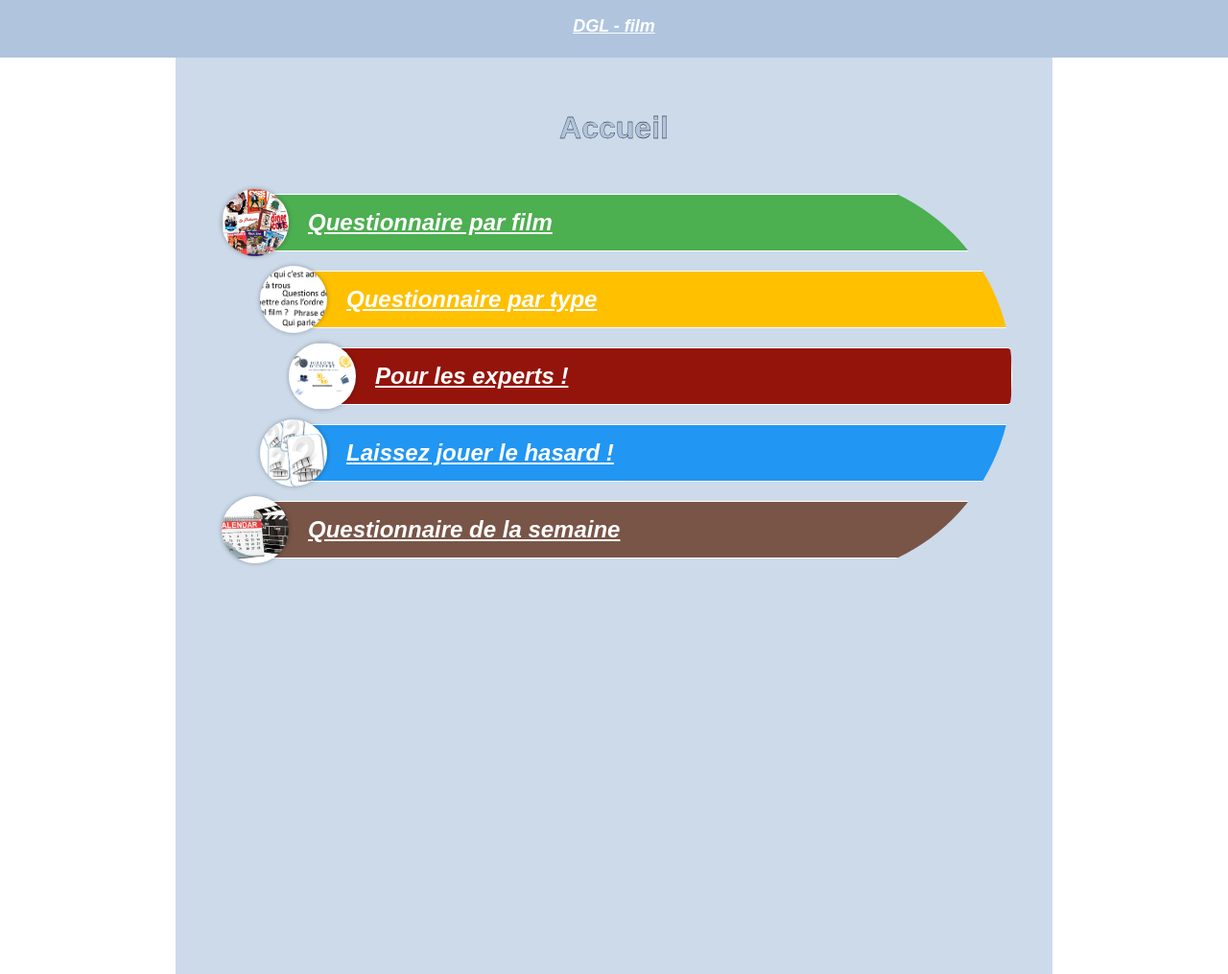
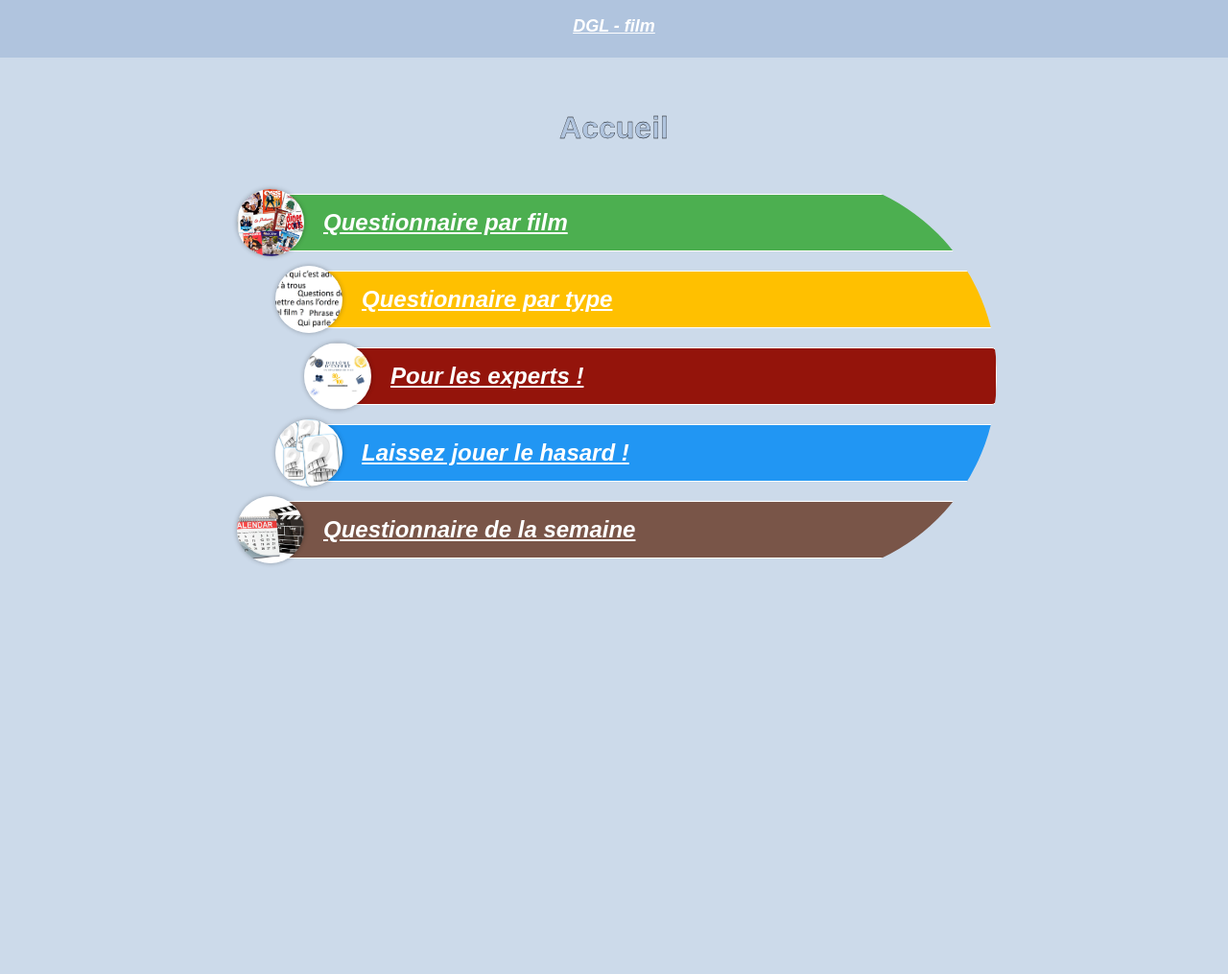
Before and after one commit to GodefroyL/questionnaire-film, a Jekyll site: the page built from index.html, in a window 1280 px wide. Shown: the whole page at 96% size. Built offline with Jekyll 4.4.1, drawn with Linux system fonts in a browser that asks for light colours.

Commit message:
supprssion encart pub pour tester

```diff
--- a/_layouts/base.html
+++ b/_layouts/base.html
@@ -21,22 +21,12 @@
             <a href="{{ site.url }}/index.html">DGL - film</a>
         </header>
         <main>
-            <div class="pub">
-                    <!-- pub de base questionnaire film -->
-                    <ins class="adsbygoogle" style="display:block" data-ad-client="ca-pub-4994392991547793" data-ad-slot="6970248312" data-ad-format="auto" data-full-width-responsive="true"></ins>
-                <script>(adsbygoogle = window.adsbygoogle || []).push({});</script>
-            </div>
             <div class="contenu">
                 <div class="titre">
                     {{ page.title }}
                 </div>
                 {{ content }}
             </div>
-            <div class="pub">
-                    <!-- pub de base questionnaire film -->
-                    <ins class="adsbygoogle" style="display:block" data-ad-client="ca-pub-4994392991547793" data-ad-slot="6970248312" data-ad-format="auto" data-full-width-responsive="true"></ins>
-                <script>(adsbygoogle = window.adsbygoogle || []).push({});</script>
-            </div>
         </main>
     </body>
 </html>
--- a/static/css/base.css
+++ b/static/css/base.css
@@ -36,7 +36,9 @@ header {
 main {
     display: flex;
     flex-direction: row;
+    justify-content: center;
     margin-top: 55px;
+    background-color: var(--couleur-fond);
 }
 
 a {
@@ -46,7 +48,8 @@ a {
 
 .contenu {
     padding: 30px;
-    width: 70%;
+    width: 60%;
+    min-width: 600px;
     height: 100vh;
     display: flex;
     align-items: center;
@@ -65,11 +68,11 @@ a {
 
 .pub {
     background-color: white;
-    width: 15%;
+    width: 20%;
 }
 
 .pub * {
-    max-width: 15%;
+    max-width: 20%;
 }
 
 /* Responsive global */
@@ -92,7 +95,6 @@ a {
     .pub {
         height: 70px;
         width: 100%;
-        margin-top: 60px;
     }
     .pub * {
         max-height: 70px;
```
